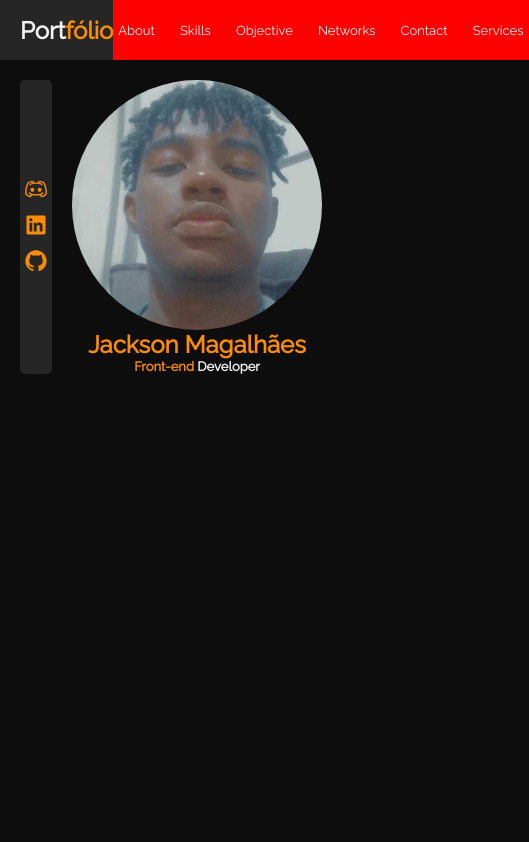
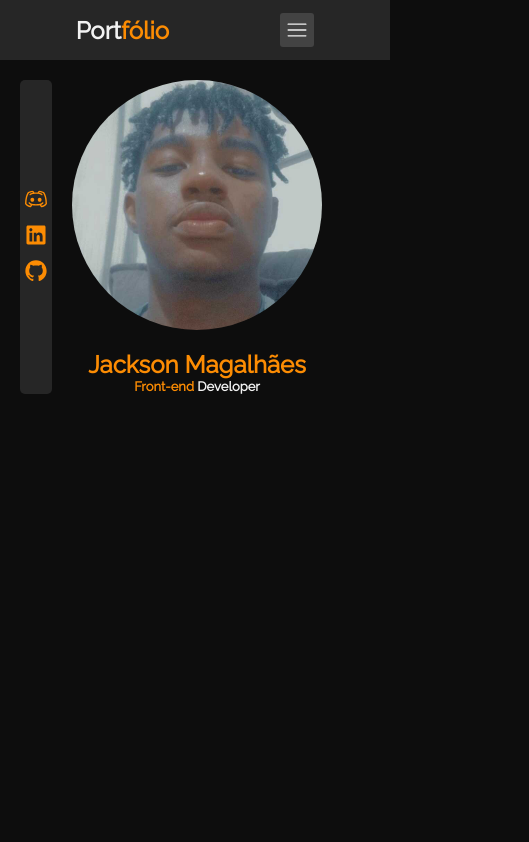
Before and after one commit to Jackson-SM/Portfolio, a React (Vite) app: page / in a window 390 px wide. Shown: the top 842 px of the page, 529 px wide, since content can reach past the window. Built offline with nearby package versions, Linux system fonts and the light colour scheme.

Commit message:
Updated: Navbar responsive with open and closed

```diff
--- a/src/components/LinkRedirect/styles.ts
+++ b/src/components/LinkRedirect/styles.ts
@@ -2,4 +2,12 @@ import { styled } from '../../config/stitches.config';
 
 export const StyledLinkRedirect = styled('a', {
   textDecoration: 'none',
+
+  '& svg': {
+    transition: '$transitionsLow',
+  },
+
+  '&:hover svg': {
+    color: '$primaryLight',
+  },
 });
--- a/src/components/Navbar/components/LinksNavbar/index.tsx
+++ b/src/components/Navbar/components/LinksNavbar/index.tsx
@@ -1,11 +1,20 @@
+import { Cross1Icon } from '@radix-ui/react-icons';
 import React from 'react';
 import { Link } from 'react-router-dom';
 
+import { ButtonOpenOrClosedNavbar } from '../../styles';
 import { ContainerLinks, LinkNavbar } from './styles';
 
-export function LinksNavbar() {
+type PropsLinksNavbarFromContainerLinks = React.ComponentProps<typeof ContainerLinks> & {
+  toggleMinimizedNavbar: () => void;
+};
+
+export function LinksNavbar({ toggleMinimizedNavbar, ...props }: PropsLinksNavbarFromContainerLinks) {
   return (
-    <ContainerLinks className="links-navbar">
+    <ContainerLinks {...props} className="links-navbar">
+      <ButtonOpenOrClosedNavbar onClick={toggleMinimizedNavbar}>
+        <Cross1Icon />
+      </ButtonOpenOrClosedNavbar>
       <LinkNavbar to="#about">About</LinkNavbar>
       <LinkNavbar to="#skills">Skills</LinkNavbar>
       <LinkNavbar to="#objective">Objective</LinkNavbar>
--- a/src/components/Navbar/components/LinksNavbar/styles.ts
+++ b/src/components/Navbar/components/LinksNavbar/styles.ts
@@ -1,12 +1,30 @@
 import { Link } from 'react-router-dom';
 
 import { styled } from '../../../../config/stitches.config';
+import { ButtonOpenOrClosedNavbar } from '../../styles';
 
 export const ContainerLinks = styled('div', {
   display: 'flex',
   alignItems: 'center',
   gap: 15,
   height: '100%',
+
+  [`& ${ButtonOpenOrClosedNavbar}`]: {
+    display: 'none',
+  },
+
+  transition: '$transitionsMedium',
+
+  variants: {
+    OpenMinimizedNavbar: {
+      false: {
+        top: '100%',
+      },
+      true: {
+        top: '0',
+      },
+    },
+  },
 });
 
 export const LinkNavbar = styled(Link, {
--- a/src/components/Navbar/index.tsx
+++ b/src/components/Navbar/index.tsx
@@ -1,16 +1,28 @@
-import React from 'react';
+import { HamburgerMenuIcon } from '@radix-ui/react-icons';
+import React, { useState } from 'react';
 
 import { TextColor } from '../TextColor';
 import { LinksNavbar } from './components/LinksNavbar';
-import { StyledNavbar } from './styles';
+import { ButtonOpenOrClosedNavbar, StyledNavbar } from './styles';
 
 export function Navbar() {
+  const [minimizedNavbar, setMinimizedNavbar] = useState<boolean>(false);
+
+  const toggleMinimizedNavbar = () => {
+    setMinimizedNavbar((minimizedValueBefore) => !minimizedValueBefore);
+  };
+
+  console.log(minimizedNavbar);
+
   return (
     <StyledNavbar>
       <TextColor>
         Port<strong>fólio</strong>
       </TextColor>
-      <LinksNavbar />
+      <LinksNavbar OpenMinimizedNavbar={minimizedNavbar} toggleMinimizedNavbar={toggleMinimizedNavbar} />
+      <ButtonOpenOrClosedNavbar onClick={toggleMinimizedNavbar}>
+        <HamburgerMenuIcon />
+      </ButtonOpenOrClosedNavbar>
     </StyledNavbar>
   );
 }
--- a/src/components/Navbar/styles.ts
+++ b/src/components/Navbar/styles.ts
@@ -2,6 +2,29 @@ import { styled } from '../../config/stitches.config';
 import { LinksNavbar } from './components/LinksNavbar';
 
 LinksNavbar.toString = () => '.links-navbar';
+
+export const ButtonOpenOrClosedNavbar = styled('button', {
+  outline: 'none',
+  border: 'none',
+  background: 'rgba(70, 70, 70, 0.92)',
+
+  display: 'none',
+  alignItems: 'center',
+
+  cursor: 'pointer',
+
+  color: '$text',
+
+  padding: 6,
+  borderRadius: 3,
+
+  margin: 0,
+
+  '& svg': {
+    width: 22,
+    height: 22,
+  },
+});
 
 export const StyledNavbar = styled('nav', {
   height: 60,
@@ -14,9 +37,25 @@ export const StyledNavbar = styled('nav', {
 
   background: '$backgroundLight',
 
-  '@small': {
+  '@small': {},
+
+  '@medium': {
     [`& ${LinksNavbar}`]: {
-      background: 'red',
+      position: 'absolute',
+
+      flexDirection: 'column',
+      alignItems: 'center',
+      justifyContent: 'center',
+
+      background: 'rgba(33, 33, 33, 0.92)',
+      width: '100%',
+
+      [`& ${ButtonOpenOrClosedNavbar}`]: {
+        display: 'flex',
+      },
+    },
+    [`& ${ButtonOpenOrClosedNavbar}`]: {
+      display: 'flex',
     },
   },
 });
--- a/src/config/stitches.config.ts
+++ b/src/config/stitches.config.ts
@@ -27,6 +27,8 @@ export const { styled, globalCss, keyframes, theme, createTheme } = createStitch
     },
     transitions: {
       transitionsLow: 'all ease 130ms',
+      transitionsMedium: 'all ease 300ms',
+      transitionsHard: 'all ease 600ms',
     },
   },
   utils: {
@@ -36,7 +38,7 @@ export const { styled, globalCss, keyframes, theme, createTheme } = createStitch
   },
   media: {
     large: '(min-width: 1080px)',
-    medium: '(min-width: 768px)',
+    medium: '(max-width: 650px)',
     small: '(max-width: 400px)',
   },
 });
--- a/src/pages/Home/components/SectionHero/index.tsx
+++ b/src/pages/Home/components/SectionHero/index.tsx
@@ -23,7 +23,7 @@ export function SectionHero() {
         </ContainerNetworks>
         <ContainerPersonInfo>
           <StyledPhoto src={photo} />
-          <TextColor size="medium">
+          <TextColor size="medium" css={{ marginTop: '20px' }}>
             <strong>Jackson Magalhães</strong>
           </TextColor>
           <TextColor size="small_low">
```
